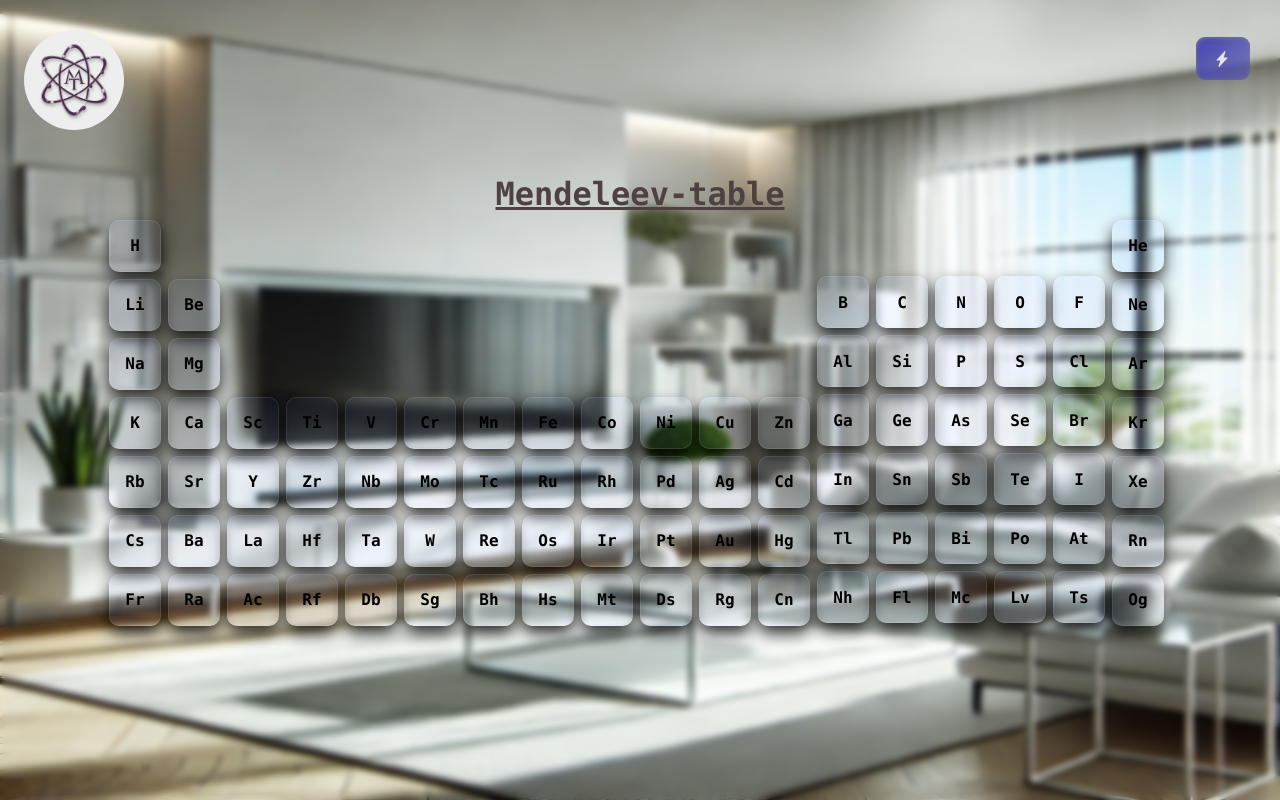
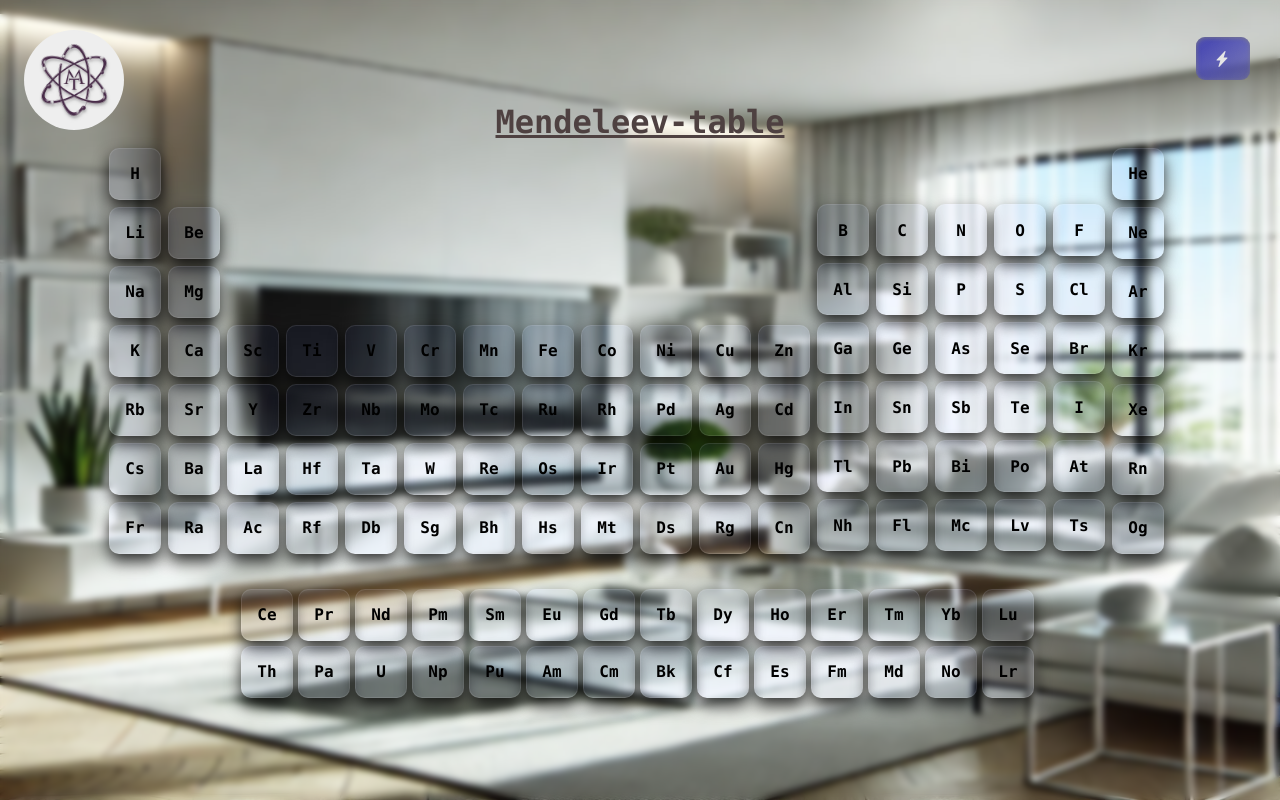
Before and after one commit to BikramMondal5/Glassmorphism-periodic-table, a plain HTML site: page index.html in a window 1280 px wide. Drawn offline with Linux system fonts and the light colour scheme.

Commit message:
Update index.html

```diff
--- a/index.html
+++ b/index.html
@@ -151,6 +151,41 @@
       </div>
 
     </div>
+    <div class="actinoids-series">
+      <div class="actinoids-row1">
+        <div class="actinoids">Ce</div>
+        <div class="actinoids">Pr</div>
+        <div class="actinoids">Nd</div>
+        <div class="actinoids">Pm</div>
+        <div class="actinoids">Sm</div>
+        <div class="actinoids">Eu</div>
+        <div class="actinoids">Gd</div>
+        <div class="actinoids">Tb</div>
+        <div class="actinoids">Dy</div>
+        <div class="actinoids">Ho</div>
+        <div class="actinoids">Er</div>
+        <div class="actinoids">Tm</div>
+        <div class="actinoids">Yb</div>
+        <div class="actinoids">Lu</div>
+
+      </div>
+      <div class="actinoids-row2">
+        <div class="actinoids">Th</div>
+        <div class="actinoids">Pa</div>
+        <div class="actinoids">U</div>
+        <div class="actinoids">Np</div>
+        <div class="actinoids">Pu</div>
+        <div class="actinoids">Am</div>
+        <div class="actinoids">Cm</div>
+        <div class="actinoids">Bk</div>
+        <div class="actinoids">Cf</div>
+        <div class="actinoids">Es</div>
+        <div class="actinoids">Fm</div>
+        <div class="actinoids">Md</div>
+        <div class="actinoids">No</div>
+        <div class="actinoids">Lr</div>
+      </div>
+    </div>
   </main>
   <footer>
 
```
